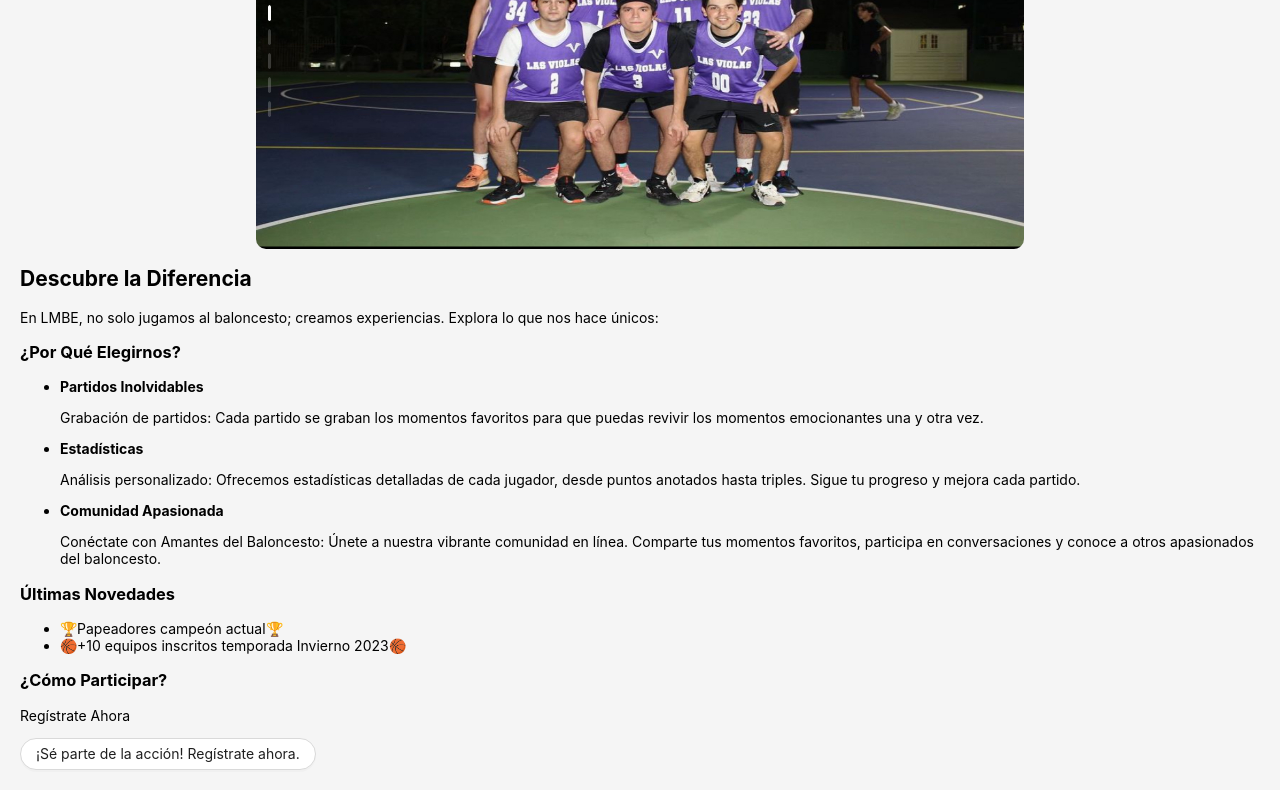
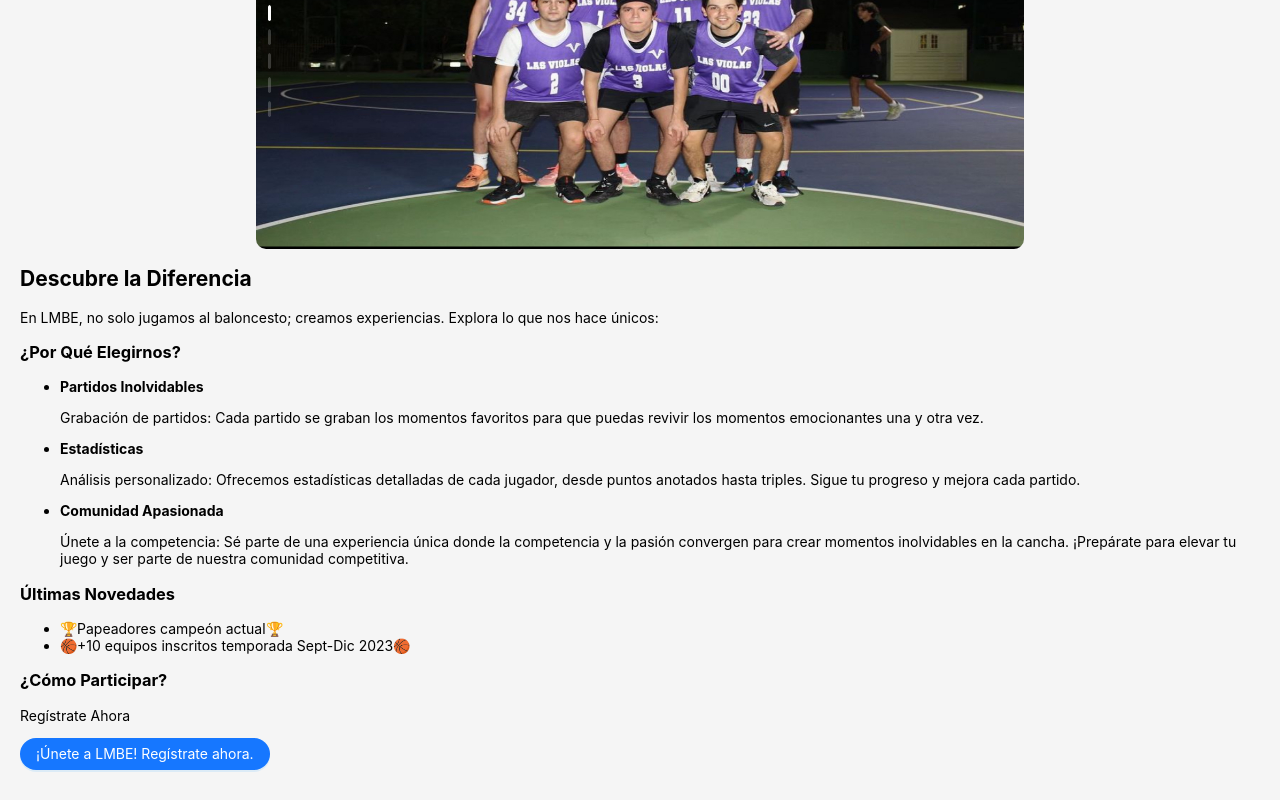
Before and after one commit to ferp03/lmbe-stats-front, a React (Create React App) app: page / in a window 1280 px wide. Shown: the part 288-1088 px from the top of the page. Built offline with nearby package versions, Linux system fonts and the light colour scheme.

Commit message:
Landing page (Home)

```diff
--- a/src/Home.js
+++ b/src/Home.js
@@ -13,7 +13,7 @@ const Content = () => {
   }
 
   return (
-    <div style={{padding: 20, display: "flex", flexDirection: "column", justifyContent: "center"}}>
+    <div style={{padding: 20, paddingBottom: 30, display: "flex", flexDirection: "column", justifyContent: "center"}}>
       <strong><h3 style={{textAlign: "center"}}>¡Bienvenido a la Emoción del Baloncesto Amateur!</h3></strong>
       {/* Add your attractive image or video component here */}
        <ImageSlider />
@@ -38,7 +38,7 @@ const Content = () => {
             <li>
               {/* TODO */}
               <strong>Comunidad Apasionada</strong>
-              <p>Conéctate con Amantes del Baloncesto: Únete a nuestra vibrante comunidad en línea. Comparte tus momentos favoritos, participa en conversaciones y conoce a otros apasionados del baloncesto.</p>
+              <p>Únete a la competencia: Sé parte de una experiencia única donde la competencia y la pasión convergen para crear momentos inolvidables en la cancha. ¡Prepárate para elevar tu juego y ser parte de nuestra comunidad competitiva.</p>
             </li>
           </ul>
         </div>
@@ -48,14 +48,14 @@ const Content = () => {
           {/* Add your news or blog section here */}
           <ul>
             <li>🏆Papeadores campeón actual🏆</li>
-            <li>🏀+10 equipos inscritos temporada Invierno 2023🏀</li>
+            <li>🏀+10 equipos inscritos temporada Sept-Dic 2023🏀</li>
           </ul>
         </div>
 
         <div>
           <h3>¿Cómo Participar?</h3>
           <p>Regístrate Ahora</p>
-          <Button shape="round" onClick={handleButtonClick}>¡Sé parte de la acción! Regístrate ahora.</Button>
+          <Button shape="round" type="primary" onClick={handleButtonClick}>¡Únete a LMBE! Regístrate ahora.</Button>
         </div>
       </section>
     </div>
```
